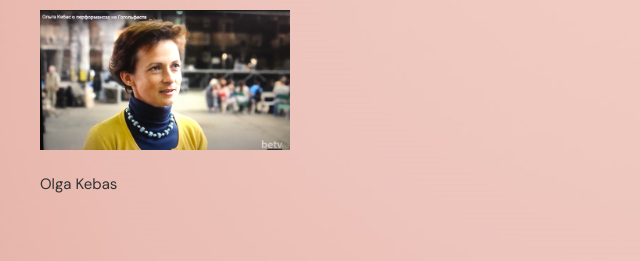
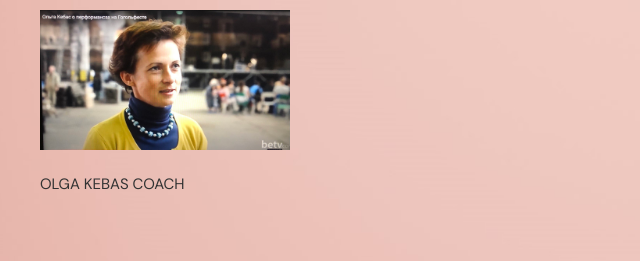
Before and after one commit to vadymhornyi/-aster_-lass, a plain HTML site: page index.html in a window 1280 px wide. Shown: the top 261 px of the page, 0-640 px from the left. Drawn offline with Linux system fonts and the light colour scheme.

Commit message:
fix logo

```diff
--- a/css/style.css
+++ b/css/style.css
@@ -47,6 +47,7 @@ h1, h2, h3, h4, h5, h6 {
     width: 500px;
     display: inline-block;
     justify-content: space-between;
+    text-transform: uppercase;
 }
 
 .intro__suptitle {
--- a/index.html
+++ b/index.html
@@ -15,7 +15,7 @@
             <div class="header_inner">
                 <div class="header_logo">
                     <div><img class="foto_logo" src="./images/7_3.jpg" alt="foto_logo"></div>
-                    <div><p>Olga Kebas</p></div>
+                    <div><p>Olga Kebas coach</p></div>
                 </div>
                 <nav class="nav">
                     <a class="nav__link" href="#">ABOUT</a>
```
